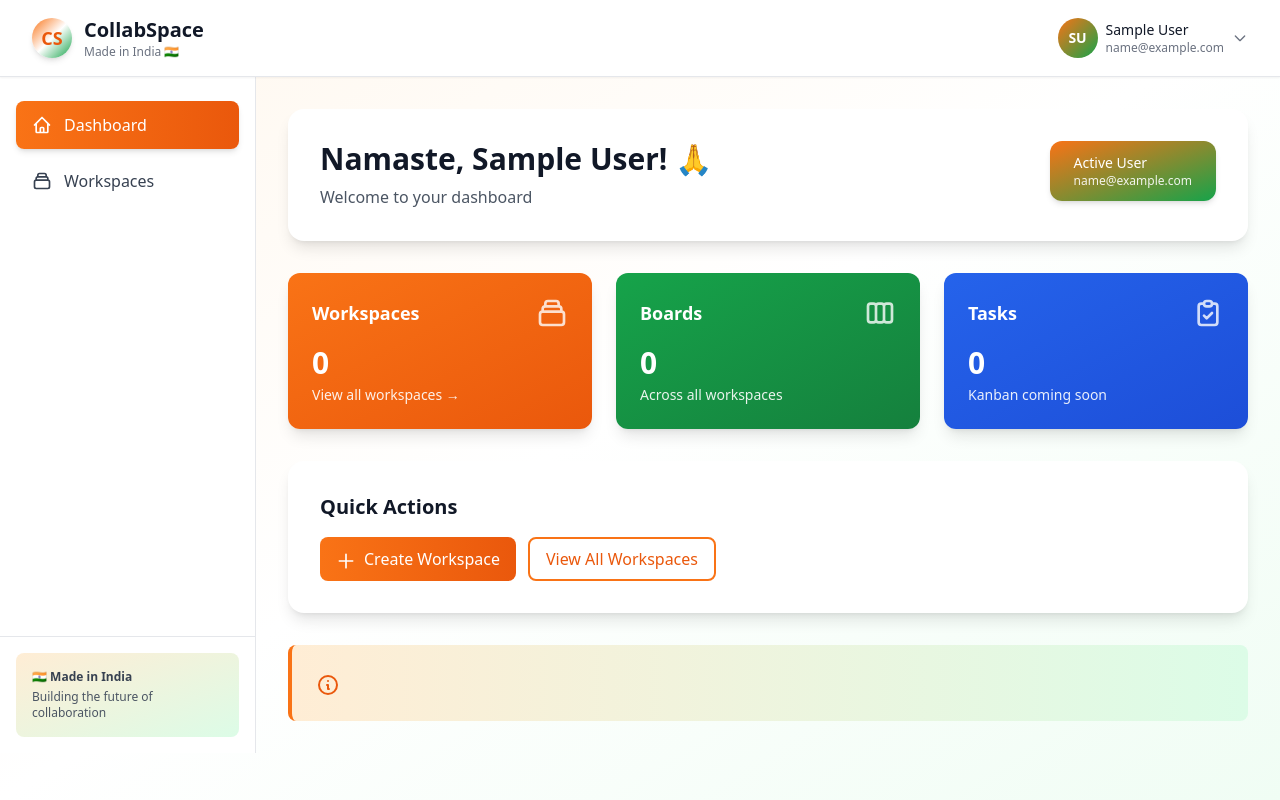
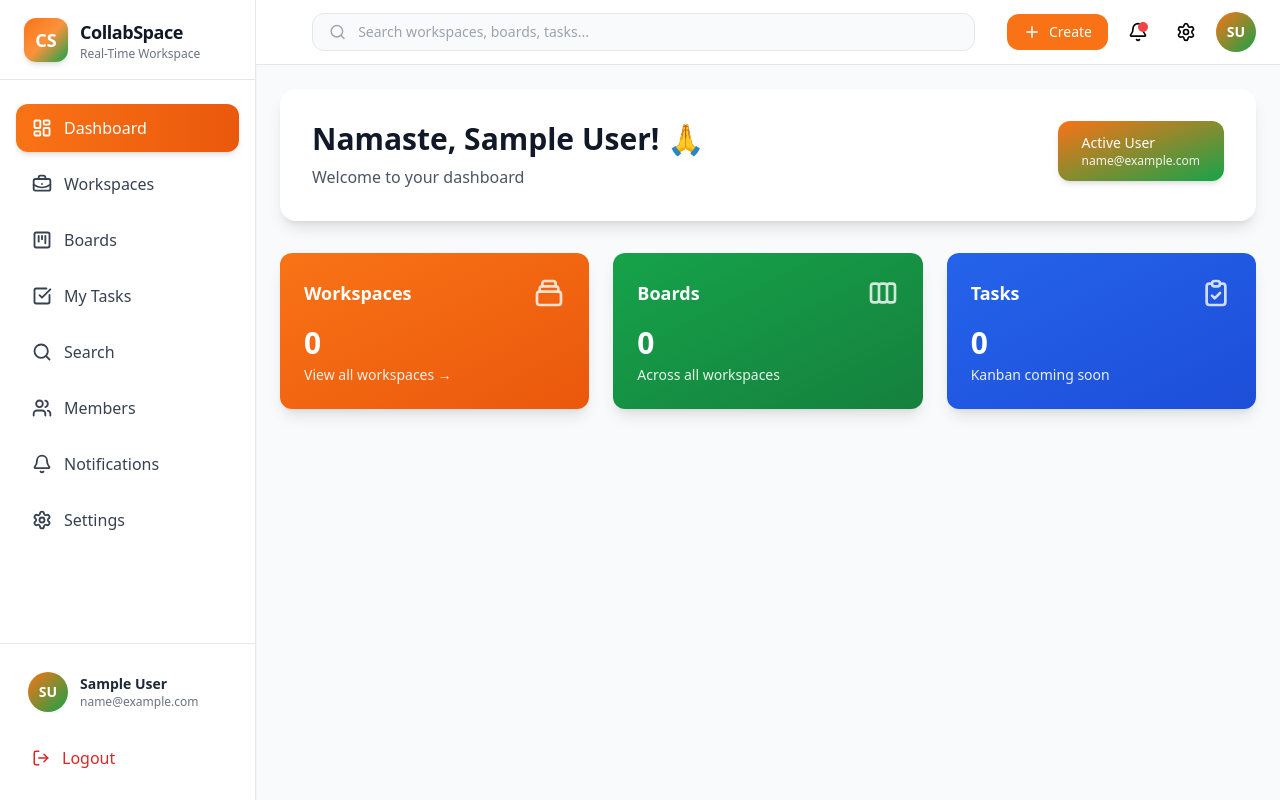
Before and after one commit to ritik62099/collab-workspace, a React app in the folder frontend/: page /dashboard in a window 1280 px wide. Built offline with nearby package versions, Linux system fonts and the light colour scheme; no server answers; sample sign-in values are in the browser's storage; the HTML template or start-up script is replaced by a standard one.

Commit message:
feat: create professional dashboard layout with sidebar and navbar

```diff
--- a/frontend/package.json
+++ b/frontend/package.json
@@ -12,6 +12,7 @@
   "dependencies": {
     "@hello-pangea/dnd": "^18.0.1",
     "axios": "^1.6.2",
+    "lucide-react": "^1.25.0",
     "react": "^19.2.7",
     "react-dom": "^19.2.7",
     "react-router-dom": "^6.20.1",
--- a/frontend/src/components/layout/MainLayout.jsx
+++ b/frontend/src/components/layout/MainLayout.jsx
@@ -5,18 +5,22 @@ import Sidebar from './Sidebar';
 
 const MainLayout = () => {
   return (
-    <div className="min-h-screen bg-gradient-to-br from-orange-50 via-white to-green-50">
+  <div className="flex h-screen bg-gray-50">
+    {/* Sidebar */}
+    <Sidebar />
+
+    {/* Right Side */}
+    <div className="flex flex-col flex-1 overflow-hidden">
+      {/* Navbar */}
       <Navbar />
-      <div className="flex">
-        <Sidebar />
-        <main className="flex-1 overflow-x-hidden">
-          <div className="max-w-7xl mx-auto px-4 sm:px-6 lg:px-8 py-8">
-            <Outlet />
-          </div>
-        </main>
-      </div>
+
+      {/* Page Content */}
+      <main className="flex-1 p-6 overflow-y-auto">
+        <Outlet />
+      </main>
     </div>
-  );
+  </div>
+);
 };
 
 export default MainLayout;
--- a/frontend/src/components/layout/Navbar.jsx
+++ b/frontend/src/components/layout/Navbar.jsx
@@ -1,75 +1,63 @@
-import React from 'react';
-import { useNavigate } from 'react-router-dom';
-import useAuthStore from '../../store/useAuthStore';
-import Avatar from '../common/Avatar';
-import Dropdown, { DropdownItem } from '../common/Dropdown';
-import { ROUTES } from '../../config/routes';
+import React from "react";
+import { useNavigate } from "react-router-dom";
+import { Search, Bell , Plus, Settings, ChevronDown } from "lucide-react";
+
+import useAuthStore from "../../store/useAuthStore";
+import Avatar from "../common/Avatar";
+import { ROUTES } from "../../config/routes";
 
 const Navbar = () => {
   const navigate = useNavigate();
-  const { user, logout } = useAuthStore();
-
-  const handleLogout = () => {
-    logout();
-    navigate(ROUTES.LOGIN);
-  };
+  const { user } = useAuthStore();
 
   return (
-    <header className="bg-white shadow-sm border-b border-gray-200 sticky top-0 z-40">
-      <div className="px-4 sm:px-6 lg:px-8 py-4">
-        <div className="flex items-center justify-between">
-          {/* Logo */}
-          <div className="flex items-center space-x-3">
-            <div className="w-10 h-10 bg-gradient-to-br from-orange-500 via-white to-green-600 rounded-full flex items-center justify-center shadow-md">
-              <span className="text-lg font-bold text-orange-600">CS</span>
-            </div>
-            <div>
-              <h1 className="text-xl font-bold text-gray-900">CollabSpace</h1>
-              <p className="text-xs text-gray-500">Made in India 🇮🇳</p>
+    <header className="sticky top-0 z-40 bg-white border-b border-gray-200">
+      <div className="flex items-center justify-between h-16 px-6">
+        {/* Search */}
+        <div className="flex justify-center flex-1 px-8">
+          <div className="w-full max-w-2xl">
+            <div className="flex items-center px-4 py-2 transition border border-gray-200 rounded-xl bg-gray-50 focus-within:border-orange-500 focus-within:bg-white">
+              <Search size={18} className="mr-3 text-gray-400" />
+
+              <input
+                type="text"
+                placeholder="Search workspaces, boards, tasks..."
+                className="w-full text-sm bg-transparent outline-none placeholder:text-gray-400"
+              />
             </div>
           </div>
+        </div>
 
-          {/* Right side */}
-          <div className="flex items-center space-x-4">
-            {/* User Menu */}
-            <Dropdown
-              align="right"
-              trigger={
-                <button className="flex items-center space-x-2 hover:opacity-80 transition-opacity">
-                  <Avatar src={user?.avatar} alt={user?.name} size="md" />
-                  <div className="hidden md:block text-left">
-                    <p className="text-sm font-medium text-gray-900">{user?.name}</p>
-                    <p className="text-xs text-gray-500">{user?.email}</p>
-                  </div>
-                  <svg className="w-4 h-4 text-gray-500" fill="none" viewBox="0 0 24 24" stroke="currentColor">
-                    <path strokeLinecap="round" strokeLinejoin="round" strokeWidth={2} d="M19 9l-7 7-7-7" />
-                  </svg>
-                </button>
-              }
-            >
-              <DropdownItem
-                onClick={() => navigate(ROUTES.PROFILE)}
-                icon={({ className }) => (
-                  <svg className={className} fill="none" viewBox="0 0 24 24" stroke="currentColor">
-                    <path strokeLinecap="round" strokeLinejoin="round" strokeWidth={2} d="M16 7a4 4 0 11-8 0 4 4 0 018 0zM12 14a7 7 0 00-7 7h14a7 7 0 00-7-7z" />
-                  </svg>
-                )}
-              >
-                Profile
-              </DropdownItem>
-              <DropdownItem
-                onClick={handleLogout}
-                danger
-                icon={({ className }) => (
-                  <svg className={className} fill="none" viewBox="0 0 24 24" stroke="currentColor">
-                    <path strokeLinecap="round" strokeLinejoin="round" strokeWidth={2} d="M17 16l4-4m0 0l-4-4m4 4H7m6 4v1a3 3 0 01-3 3H6a3 3 0 01-3-3V7a3 3 0 013-3h4a3 3 0 013 3v1" />
-                  </svg>
-                )}
-              >
-                Logout
-              </DropdownItem>
-            </Dropdown>
-          </div>
+        {/* Right */}
+        <div className="flex items-center gap-3">
+          {/* Quick Create */}
+          <button className="flex items-center gap-2 px-4 py-2 text-sm font-medium text-white transition bg-orange-500 rounded-xl hover:bg-orange-600">
+            <Plus size={18} />
+            Create
+          </button>
+
+          {/* Notifications */}
+          <button onClick={() => navigate(ROUTES.NOTIFICATIONS)} className="relative p-2 transition rounded-xl hover:bg-gray-100">
+            <Bell size={20} />
+
+            <span className="absolute right-2 top-2 h-2.5 w-2.5 rounded-full bg-red-500"></span>
+          </button>
+
+          {/* Settings */}
+          <button
+            onClick={() => navigate(ROUTES.SETTINGS)}
+            className="p-2 transition rounded-xl hover:bg-gray-100"
+          >
+            <Settings size={20} />
+          </button>
+
+          {/* User */}
+          <button
+            onClick={() => navigate(ROUTES.PROFILE)}
+            className="transition-all duration-200 rounded-full hover:opacity-80 focus:outline-none focus:ring-2 focus:ring-orange-500 focus:ring-offset-2"
+          >
+            <Avatar src={user?.avatar} alt={user?.name} size="md" />
+          </button>
         </div>
       </div>
     </header>
--- a/frontend/src/components/layout/Sidebar.jsx
+++ b/frontend/src/components/layout/Sidebar.jsx
@@ -1,58 +1,142 @@
-import React from 'react';
-import { NavLink } from 'react-router-dom';
-import { ROUTES } from '../../config/routes';
+import React from "react";
+import { useNavigate } from "react-router-dom";
+import { NavLink } from "react-router-dom";
+import { ROUTES } from "../../config/routes";
+import {
+  LayoutDashboard,
+  BriefcaseBusiness,
+  KanbanSquare,
+  CheckSquare,
+  Search,
+  Users,
+  Bell,
+  Settings,
+  UserCircle2,
+  LogOut,
+} from "lucide-react";
+import useAuthStore from "../../store/useAuthStore";
+import Avatar from "../common/Avatar";
 
 const Sidebar = () => {
+  const navigate = useNavigate();
+  const { user, logout } = useAuthStore();
+
+  const handleLogout = () => {
+    logout();
+    navigate(ROUTES.LOGIN);
+  };
+
   const navItems = [
     {
-      name: 'Dashboard',
+      name: "Dashboard",
       path: ROUTES.DASHBOARD,
-      icon: (
-        <svg className="w-5 h-5" fill="none" viewBox="0 0 24 24" stroke="currentColor">
-          <path strokeLinecap="round" strokeLinejoin="round" strokeWidth={2} d="M3 12l2-2m0 0l7-7 7 7M5 10v10a1 1 0 001 1h3m10-11l2 2m-2-2v10a1 1 0 01-1 1h-3m-6 0a1 1 0 001-1v-4a1 1 0 011-1h2a1 1 0 011 1v4a1 1 0 001 1m-6 0h6" />
-        </svg>
-      ),
+      icon: LayoutDashboard,
     },
     {
-      name: 'Workspaces',
+      name: "Workspaces",
       path: ROUTES.WORKSPACES,
-      icon: (
-        <svg className="w-5 h-5" fill="none" viewBox="0 0 24 24" stroke="currentColor">
-          <path strokeLinecap="round" strokeLinejoin="round" strokeWidth={2} d="M19 11H5m14 0a2 2 0 012 2v6a2 2 0 01-2 2H5a2 2 0 01-2-2v-6a2 2 0 012-2m14 0V9a2 2 0 00-2-2M5 11V9a2 2 0 012-2m0 0V5a2 2 0 012-2h6a2 2 0 012 2v2M7 7h10" />
-        </svg>
-      ),
+      icon: BriefcaseBusiness,
+    },
+    {
+      name: "Boards",
+      path: ROUTES.BOARDS,
+      icon: KanbanSquare,
+    },
+    {
+      name: "My Tasks",
+      path: ROUTES.MY_TASKS,
+      icon: CheckSquare,
+    },
+    {
+      name: "Search",
+      path: ROUTES.SEARCH,
+      icon: Search,
+    },
+    {
+      name: "Members",
+      path: ROUTES.MEMBERS,
+      icon: Users,
+    },
+    {
+      name: "Notifications",
+      path: ROUTES.NOTIFICATIONS,
+      icon: Bell,
+    },
+    {
+      name: "Settings",
+      path: ROUTES.SETTINGS,
+      icon: Settings,
     },
   ];
 
   return (
-    <aside className="hidden lg:flex lg:flex-shrink-0">
-      <div className="w-64 bg-white border-r border-gray-200 flex flex-col">
-        <nav className="flex-1 px-4 py-6 space-y-2">
-          {navItems.map((item) => (
+    <aside className="hidden lg:flex lg:h-screen lg:w-64 lg:flex-col lg:border-r lg:border-gray-200 lg:bg-white lg:shadow-sm">
+      {/* Logo */}
+      <div className="flex items-center h-20 px-6 border-b border-gray-200">
+        <div className="flex items-center gap-3">
+          <div className="flex items-center justify-center shadow-md h-11 w-11 rounded-xl bg-gradient-to-br from-orange-500 via-orange-400 to-green-600">
+            <span className="text-lg font-bold text-white">CS</span>
+          </div>
+
+          <div>
+            <h1 className="text-lg font-bold tracking-tight text-gray-900">
+              CollabSpace
+            </h1>
+            <p className="text-xs text-gray-500">Real-Time Workspace</p>
+          </div>
+        </div>
+      </div>
+
+      {/* Navigation */}
+      <nav className="flex-1 px-4 py-6 space-y-2 overflow-y-auto">
+        {navItems.map((item) => {
+          const Icon = item.icon;
+
+          return (
             <NavLink
               key={item.path}
               to={item.path}
               className={({ isActive }) =>
-                `flex items-center space-x-3 px-4 py-3 rounded-lg transition-colors ${
+                `flex items-center gap-3 rounded-xl px-4 py-3 font-medium transition-all duration-200 ${
                   isActive
-                    ? 'bg-gradient-to-r from-orange-500 to-orange-600 text-white shadow-md'
-                    : 'text-gray-700 hover:bg-gray-100'
+                    ? "bg-gradient-to-r from-orange-500 to-orange-600 text-white shadow-md"
+                    : "text-gray-700 hover:bg-orange-50 hover:text-orange-600"
                 }`
               }
             >
-              {item.icon}
-              <span className="font-medium">{item.name}</span>
+              <Icon size={20} strokeWidth={2.2} />
+              <span>{item.name}</span>
             </NavLink>
-          ))}
-        </nav>
+          );
+        })}
+      </nav>
 
-        {/* Footer */}
-        <div className="p-4 border-t border-gray-200">
-          <div className="bg-gradient-to-br from-orange-100 to-green-100 rounded-lg p-4">
-            <p className="text-xs font-semibold text-gray-700 mb-1">🇮🇳 Made in India</p>
-            <p className="text-xs text-gray-600">Building the future of collaboration</p>
+      {/* Footer */}
+      <div className="p-5 border-t border-gray-200">
+        {/* User Card */}
+        <button
+          onClick={() => navigate(ROUTES.PROFILE)}
+          className="flex items-center w-full gap-3 p-2 mb-4 transition-all duration-200 rounded-xl hover:bg-gray-100"
+        >
+          <Avatar src={user?.avatar} alt={user?.name} size="md" />
+
+          <div className="flex-1 min-w-0 text-left">
+            <h3 className="text-sm font-semibold text-gray-800 truncate">
+              {user?.name}
+            </h3>
+
+            <p className="text-xs text-gray-500 truncate">{user?.email}</p>
           </div>
-        </div>
+        </button>
+
+        {/* Logout */}
+        <button
+          onClick={handleLogout}
+          className="flex w-full items-center gap-3 rounded-xl px-3 py-2.5 text-red-600 transition-all duration-200 hover:bg-red-50"
+        >
+          <LogOut size={18} />
+          <span className="font-medium">Logout</span>
+        </button>
       </div>
     </aside>
   );
--- a/frontend/src/config/routes.js
+++ b/frontend/src/config/routes.js
@@ -1,18 +1,38 @@
 export const ROUTES = {
   // Public Routes
-  HOME: '/',
-  LOGIN: '/login',
-  REGISTER: '/register',
-  FORGOT_PASSWORD: '/forgot-password',
+  HOME: "/",
+  LOGIN: "/login",
+  REGISTER: "/register",
+  FORGOT_PASSWORD: "/forgot-password",
 
-  // Protected Routes
-  DASHBOARD: '/dashboard',
-  WORKSPACES: '/workspaces',
-  WORKSPACE: '/workspace/:id',
+  // Dashboard
+  DASHBOARD: "/dashboard",
+
+  // Workspace
+  WORKSPACES: "/workspaces",
+  WORKSPACE: "/workspace/:id",
   WORKSPACE_DETAIL: (id) => `/workspace/${id}`,
-  BOARD: '/board/:id',
+
+  // Board
+  BOARDS: "/boards",
+  BOARD: "/board/:id",
   BOARD_DETAIL: (id) => `/board/${id}`,
-  PROFILE: '/profile',
-  NOTIFICATIONS: '/notifications',
-  SEARCH: '/search',
+
+  // Tasks
+  MY_TASKS: "/my-tasks",
+
+  // Search
+  SEARCH: "/search",
+
+  // Members
+  MEMBERS: "/members",
+
+  // Notifications
+  NOTIFICATIONS: "/notifications",
+
+  // Settings
+  SETTINGS: "/settings",
+
+  // Profile
+  PROFILE: "/profile",
 };
--- a/frontend/src/pages/Dashboard/Dashboard.jsx
+++ b/frontend/src/pages/Dashboard/Dashboard.jsx
@@ -17,15 +17,15 @@ const Dashboard = () => {
   return (
     <div>
       {/* Welcome Section */}
-      <div className="bg-white rounded-2xl shadow-lg p-8 mb-8">
+      <div className="p-8 mb-8 bg-white shadow-lg rounded-2xl">
         <div className="flex items-start justify-between">
           <div>
-            <h2 className="text-3xl font-bold text-gray-900 mb-2">
+            <h2 className="mb-2 text-3xl font-bold text-gray-900">
               Namaste, {user?.name || 'User'}! 🙏
             </h2>
             <p className="text-gray-600">Welcome to your dashboard</p>
           </div>
-          <div className="bg-gradient-to-br from-orange-500 to-green-600 text-white px-6 py-3 rounded-xl shadow-md">
+          <div className="px-6 py-3 text-white shadow-md bg-gradient-to-br from-orange-500 to-green-600 rounded-xl">
             <p className="text-sm font-medium">Active User</p>
             <p className="text-xs opacity-90">{user?.email}</p>
           </div>
@@ -33,9 +33,9 @@ const Dashboard = () => {
       </div>
 
       {/* Info Cards */}
-      <div className="grid grid-cols-1 md:grid-cols-3 gap-6 mb-8">
+      <div className="grid grid-cols-1 gap-6 mb-8 md:grid-cols-3">
         <div
-          className="bg-gradient-to-br from-orange-500 to-orange-600 rounded-xl p-6 text-white shadow-lg cursor-pointer hover:shadow-xl transition-shadow"
+          className="p-6 text-white transition-shadow shadow-lg cursor-pointer bg-gradient-to-br from-orange-500 to-orange-600 rounded-xl hover:shadow-xl"
           onClick={() => navigate(ROUTES.WORKSPACES)}
         >
           <div className="flex items-center justify-between mb-4">
@@ -45,10 +45,10 @@ const Dashboard = () => {
             </svg>
           </div>
           <p className="text-3xl font-bold">{workspaces?.length || 0}</p>
-          <p className="text-sm opacity-90 mt-1">View all workspaces →</p>
+          <p className="mt-1 text-sm opacity-90">View all workspaces →</p>
         </div>
 
-        <div className="bg-gradient-to-br from-green-600 to-green-700 rounded-xl p-6 text-white shadow-lg">
+        <div className="p-6 text-white shadow-lg bg-gradient-to-br from-green-600 to-green-700 rounded-xl">
           <div className="flex items-center justify-between mb-4">
             <h3 className="text-lg font-semibold">Boards</h3>
             <svg className="w-8 h-8 opacity-80" fill="none" viewBox="0 0 24 24" stroke="currentColor">
@@ -56,10 +56,10 @@ const Dashboard = () => {
             </svg>
           </div>
           <p className="text-3xl font-bold">0</p>
-          <p className="text-sm opacity-90 mt-1">Across all workspaces</p>
+          <p className="mt-1 text-sm opacity-90">Across all workspaces</p>
         </div>
 
-        <div className="bg-gradient-to-br from-blue-600 to-blue-700 rounded-xl p-6 text-white shadow-lg">
+        <div className="p-6 text-white shadow-lg bg-gradient-to-br from-blue-600 to-blue-700 rounded-xl">
           <div className="flex items-center justify-between mb-4">
             <h3 className="text-lg font-semibold">Tasks</h3>
             <svg className="w-8 h-8 opacity-80" fill="none" viewBox="0 0 24 24" stroke="currentColor">
@@ -67,16 +67,16 @@ const Dashboard = () => {
             </svg>
           </div>
           <p className="text-3xl font-bold">0</p>
-          <p className="text-sm opacity-90 mt-1">Kanban coming soon</p>
+          <p className="mt-1 text-sm opacity-90">Kanban coming soon</p>
         </div>
       </div>
 
       {/* Quick Actions */}
-      <div className="bg-white rounded-2xl shadow-lg p-8 mb-8">
-        <h3 className="text-xl font-bold text-gray-900 mb-4">Quick Actions</h3>
+      {/* <div className="p-8 mb-8 bg-white shadow-lg rounded-2xl">
+        <h3 className="mb-4 text-xl font-bold text-gray-900">Quick Actions</h3>
         <div className="flex flex-wrap gap-3">
           <Button variant="primary" onClick={() => navigate(ROUTES.WORKSPACES)}>
-            <svg className="w-5 h-5 mr-2 inline" fill="none" viewBox="0 0 24 24" stroke="currentColor">
+            <svg className="inline w-5 h-5 mr-2" fill="none" viewBox="0 0 24 24" stroke="currentColor">
               <path strokeLinecap="round" strokeLinejoin="round" strokeWidth={2} d="M12 4v16m8-8H4" />
             </svg>
             Create Workspace
@@ -85,17 +85,17 @@ const Dashboard = () => {
             View All Workspaces
           </Button>
         </div>
-      </div>
+      </div> */}
 
       {/* Status Message */}
-      <div className="bg-gradient-to-r from-orange-100 to-green-100 border-l-4 border-orange-500 rounded-lg p-6">
+      {/* <div className="p-6 border-l-4 border-orange-500 rounded-lg bg-gradient-to-r from-orange-100 to-green-100">
         <div className="flex items-start">
-          <svg className="w-6 h-6 text-orange-600 mr-3 flex-shrink-0 mt-1" fill="none" viewBox="0 0 24 24" stroke="currentColor">
+          <svg className="flex-shrink-0 w-6 h-6 mt-1 mr-3 text-orange-600" fill="none" viewBox="0 0 24 24" stroke="currentColor">
             <path strokeLinecap="round" strokeLinejoin="round" strokeWidth={2} d="M13 16h-1v-4h-1m1-4h.01M21 12a9 9 0 11-18 0 9 9 0 0118 0z" />
           </svg>
 
         </div>
-      </div>
+      </div> */}
     </div>
   );
 };
--- a/frontend/src/pages/Profile/Profile.jsx
+++ b/frontend/src/pages/Profile/Profile.jsx
@@ -0,0 +1,5 @@
+const Profile = () => {
+  return <h1>Profile Page</h1>;
+};
+
+export default Profile;
--- a/frontend/src/routes/AppRoutes.jsx
+++ b/frontend/src/routes/AppRoutes.jsx
@@ -17,6 +17,13 @@ import Dashboard from "../pages/Dashboard/Dashboard";
 import WorkspaceList from "../pages/Workspace/WorkspaceList";
 import WorkspaceDetail from "../pages/Workspace/WorkspaceDetail";
 import BoardView from "../pages/Board/BoardView";
+import MyTask from "../pages/MyTasks/MyTasks";
+
+import Search from "../pages/Search/SearchResults";
+import Notifications from "../pages/Notifications/Notifications";
+import Profile from "../pages/Profile/Profile";
+import Settings from "../pages/Settings/Settings";
+import Members from "../pages/Members/Members";
 
 const AppRoutes = () => {
   return (
@@ -32,37 +39,29 @@ const AppRoutes = () => {
         <Route element={<AuthLayout />}>
           <Route path={ROUTES.LOGIN} element={<Login />} />
           <Route path={ROUTES.REGISTER} element={<Register />} />
-          <Route
-            path={ROUTES.FORGOT_PASSWORD}
-            element={<ForgotPassword />}
-          />
+          <Route path={ROUTES.FORGOT_PASSWORD} element={<ForgotPassword />} />
         </Route>
 
         {/* Protected Routes */}
         <Route element={<ProtectedRoute />}>
           <Route element={<MainLayout />}>
-            <Route
-              path={ROUTES.DASHBOARD}
-              element={<Dashboard />}
-            />
-            <Route
-              path={ROUTES.WORKSPACES}
-              element={<WorkspaceList />}
-            />
-            <Route
-              path={ROUTES.WORKSPACE}
-              element={<WorkspaceDetail />}
-            />
+            <Route path={ROUTES.DASHBOARD} element={<Dashboard />} />
+            <Route path={ROUTES.WORKSPACES} element={<WorkspaceList />} />
+            <Route path={ROUTES.WORKSPACE} element={<WorkspaceDetail />} />
+            <Route path={ROUTES.BOARDS} element={<BoardView />} />
+            <Route path={ROUTES.MY_TASKS} element={<MyTask />} />
+            <Route path={ROUTES.SEARCH} element={<Search />} />
+            <Route path={ROUTES.NOTIFICATIONS} element={<Notifications />} />
+            <Route path={ROUTES.SETTINGS} element={<Settings />} />
+            <Route path={ROUTES.MEMBERS} element={<Members />} />
+            <Route path={ROUTES.PROFILE} element={<Profile />} />
           </Route>
           {/* Board View without MainLayout (full screen) */}
           <Route path={ROUTES.BOARD} element={<BoardView />} />
         </Route>
 
         {/* 404 */}
-        <Route
-          path="*"
-          element={<Navigate to={ROUTES.DASHBOARD} replace />}
-        />
+        <Route path="*" element={<Navigate to={ROUTES.DASHBOARD} replace />} />
       </Routes>
     </BrowserRouter>
   );
```
Also changed, not shown: frontend/src/pages/Profile/Settings.jsx (deleted).
